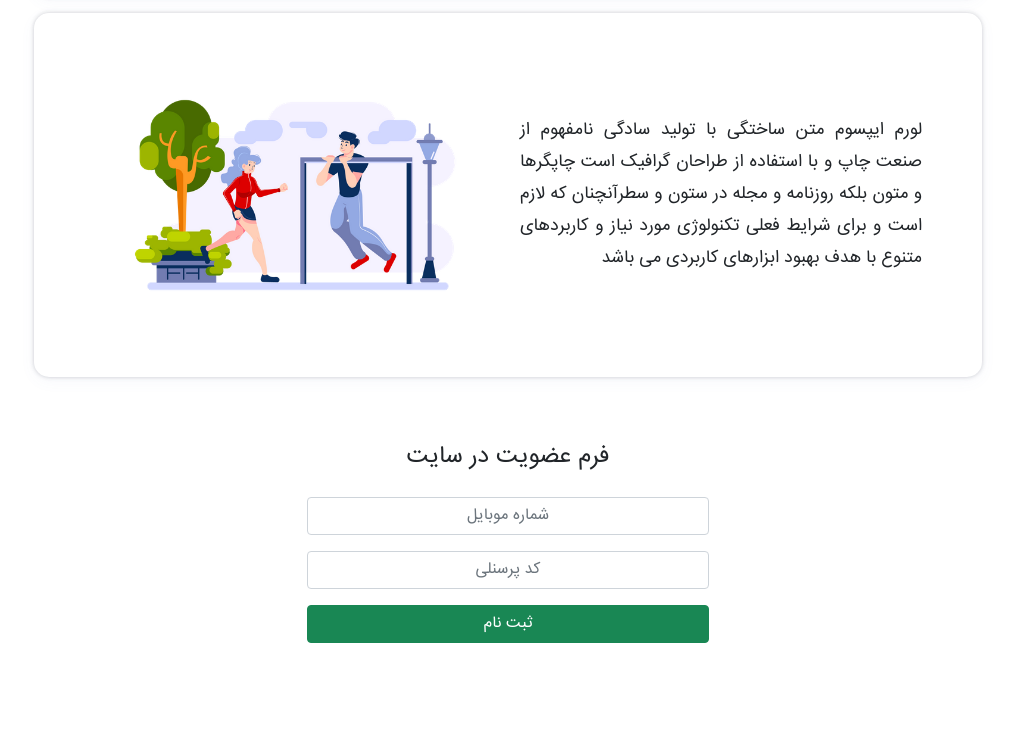
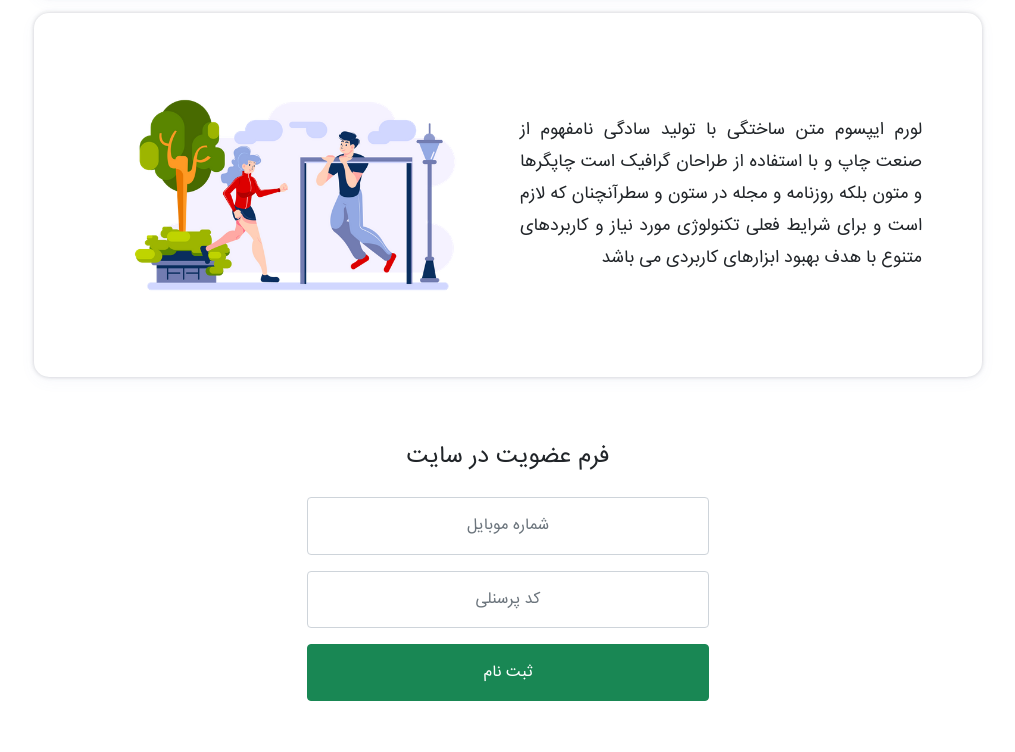
Before and after one commit to erfan93na/digiLanding, a plain HTML site: page index.html in a window 1280 px wide. Shown: the part 1300-2052 px from the top of the page, without its empty margins (132-1147 px from the left). Before the commit the page ends 2007 px from the top, so only its background shows below. Drawn offline with Linux system fonts and the light colour scheme.

Commit message:
input lineheight

```diff
--- a/index.html
+++ b/index.html
@@ -68,16 +68,16 @@
             </div>
             <div class="row my-3  p-2 p-md-5 py-3 justify-content-center" id="signinForm" >
 
-<div class="col-12 col-md-10 col-lg-6 text-center">
+<div class="col-12 col-md-10 col-lg-6 text-center loginForm">
     <form class="d-flex flex-column gap-3">
         <div class="h4 ">فرم عضویت در سایت</div>
         <div class="form-group ">
           <!-- <label for="formGroupExampleInput">Example label</label> -->
-          <input type="text" class="form-control  text-center " id="formGroupExampleInput" placeholder="شماره موبایل">
+          <input type="tel" class="form-control  text-center " id="formGroupExampleInput" placeholder="شماره موبایل">
         </div>
         <div class="form-group">
           <!-- <label for="formGroupExampleInput2">Another label</label> -->
-          <input type="text" class="form-control   text-center" id="formGroupExampleInput2" placeholder="کد پرسنلی">
+          <input type="number" class="form-control   text-center" id="formGroupExampleInput2" placeholder="کد پرسنلی">
         </div>
         <button type="submit" class="btn btn-success w-100">ثبت نام</button>
 
--- a/styles/styles.css
+++ b/styles/styles.css
@@ -38,7 +38,7 @@ nav {
   color: white;
   font-size: 0.8rem;
   padding: 0.6 2rem;
-  border-radius: 25px;
+  border-radius: 10px;
   background-color: rgb(59, 200, 134);
 }
 .shadziLink:hover {
@@ -66,6 +66,22 @@ nav img {
   margin-top: 60px;
 }
 
-input[type="text"] {
+
+.loginForm input{
   font-family: IRANSansFaNum,sans-serif;
+
 }
+.loginForm input, .loginForm Button {
+  line-height: 2.7rem;
+}
+
+input::-webkit-outer-spin-button,
+input::-webkit-inner-spin-button {
+  -webkit-appearance: none;
+  margin: 0;
+}
+
+/* Firefox */
+input[type=number] {
+  -moz-appearance: textfield;
+}
```
